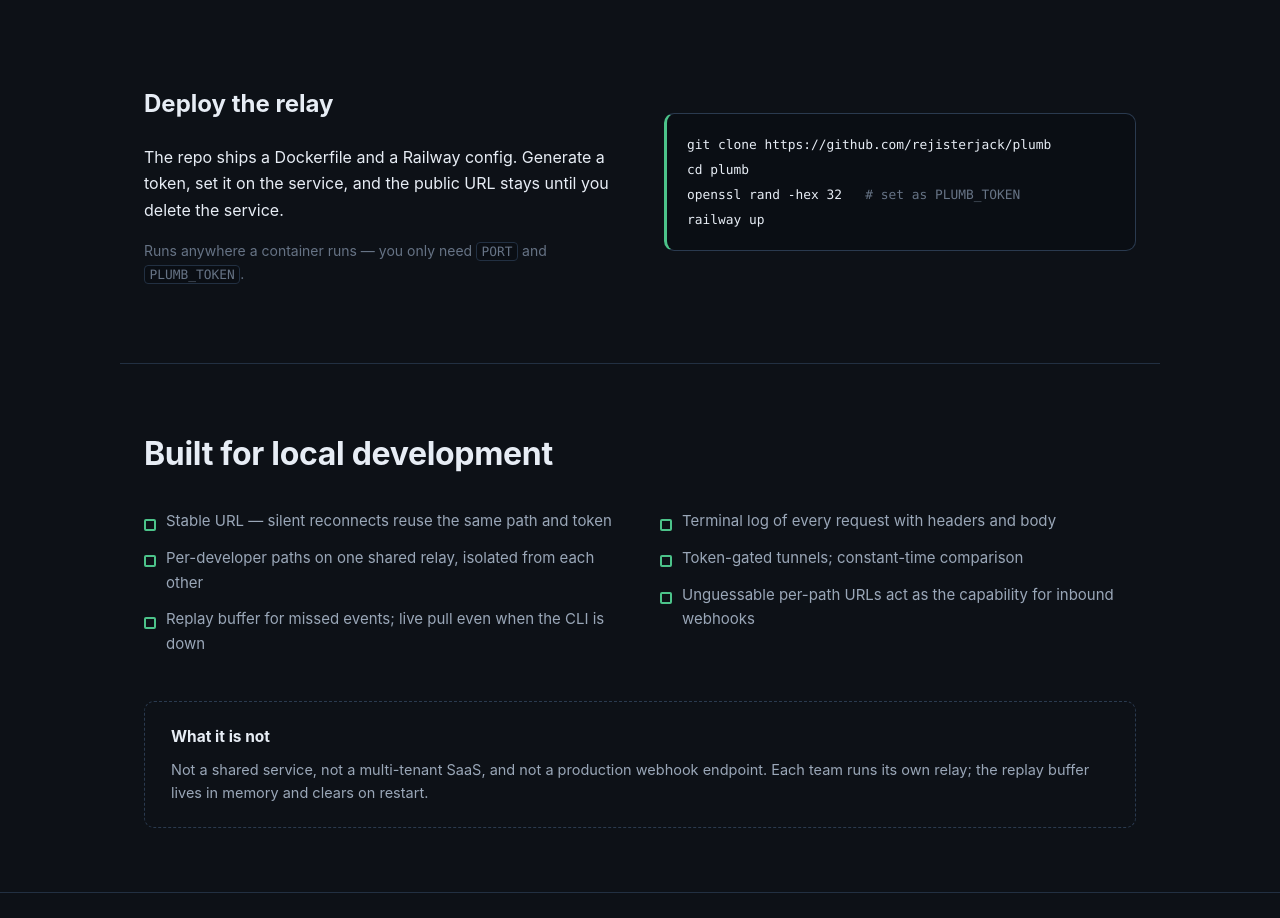
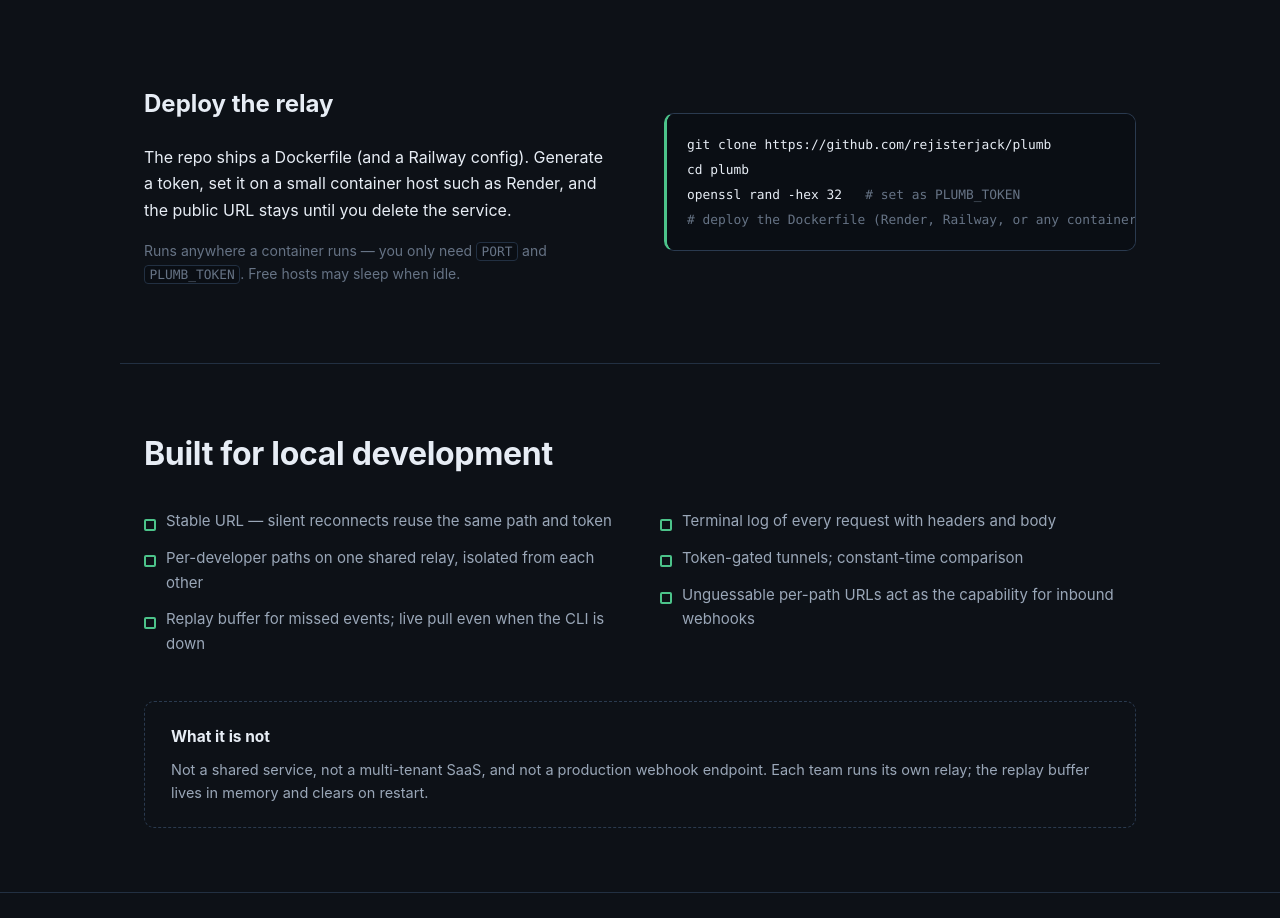
Before and after one commit to rejisterjack/plumb, a plain HTML site: page web/index.html in a window 1280 px wide. Shown: the part 2020-2938 px from the top of the page. Drawn offline with Linux system fonts and the light colour scheme.

Commit message:
docs: document Render as the relay deploy path
Railway stays available via railway.toml; free Render sleeps when idle so the README states that limit.

```diff
--- a/web/index.html
+++ b/web/index.html
@@ -138,18 +138,19 @@ Stripe-Signature: t=1761820200,v1=8f…a2
         <div>
           <h2>Deploy the relay</h2>
           <p>
-            The repo ships a Dockerfile and a Railway config. Generate a token, set it on the
-            service, and the public URL stays until you delete the service.
+            The repo ships a Dockerfile (and a Railway config). Generate a token, set it on a
+            small container host such as Render, and the public URL stays until you delete the
+            service.
           </p>
           <p class="fine">
             Runs anywhere a container runs — you only need <code>PORT</code> and
-            <code>PLUMB_TOKEN</code>.
+            <code>PLUMB_TOKEN</code>. Free hosts may sleep when idle.
           </p>
         </div>
         <pre class="code-block"><code>git clone https://github.com/rejisterjack/plumb
 cd plumb
 openssl rand -hex 32   <span class="dim"># set as PLUMB_TOKEN</span>
-railway up</code></pre>
+<span class="dim"># deploy the Dockerfile (Render, Railway, or any container host)</span></code></pre>
       </section>
 
       <section class="section">
```
Also changed, not shown: 2 other files.
